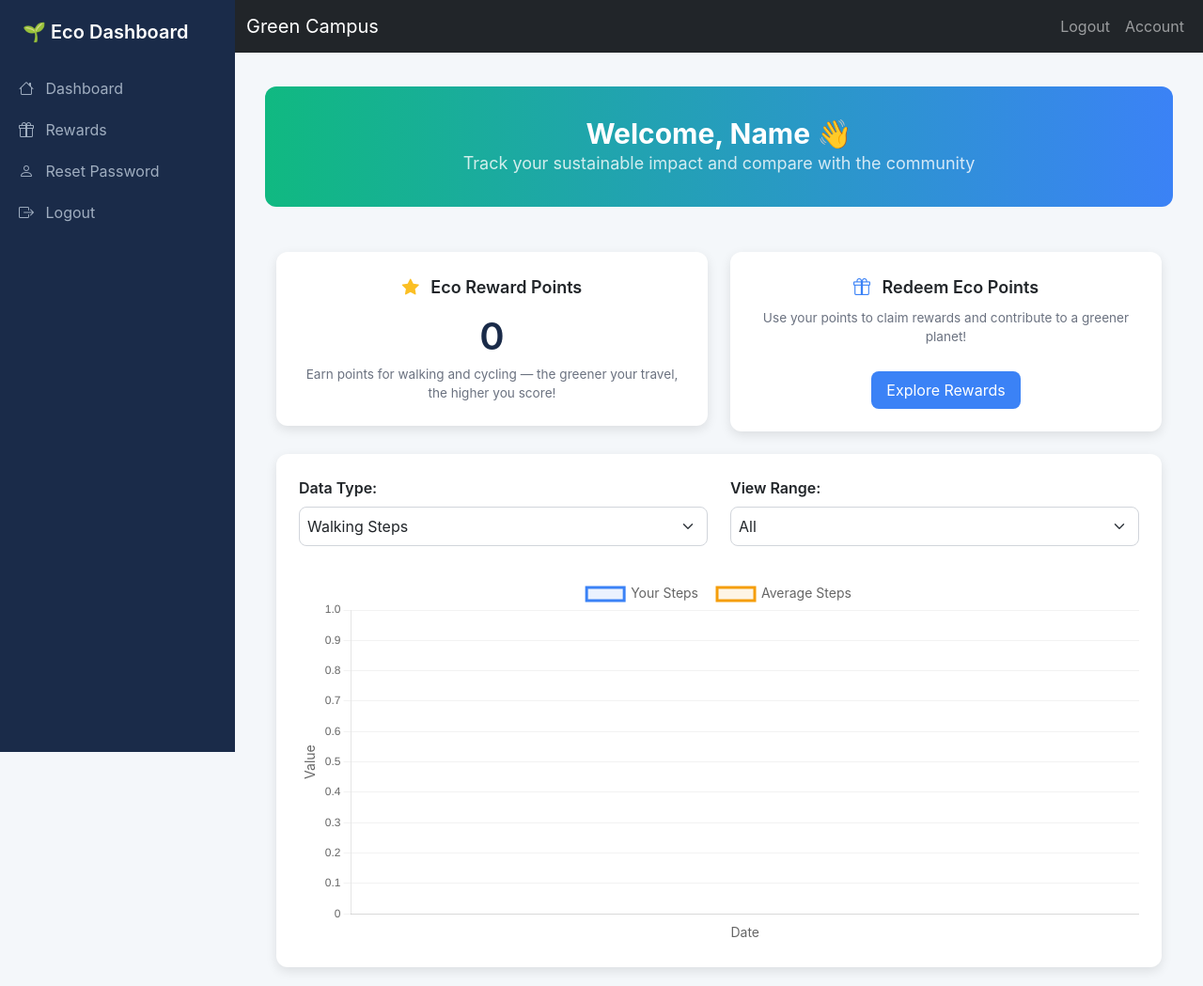
After one commit to radhikari-3/green-campus, a Flask app: page /dashboard in a window 1280 px wide. The commit adds this page. Shown: the whole page at 94% size. Run offline with Flask 3, Linux system fonts and the light colour scheme; the visitor is signed in with stand-in values (Sample User, id 1); data that the repository does not hold is empty.

Commit message:
refactored code and updated the view

```diff
--- a/app/__init__.py
+++ b/app/__init__.py
@@ -11,7 +11,7 @@ from app.logger import logger
 from app.logger import logger
 from app.views.auth import auth_bp
 from app.views.main import main_bp
-from app.views.user_dashboard import user_dash_bp
+from app.views.dashboard import dash_bp
 from config import Config
 
 app = Flask(__name__)
@@ -27,7 +27,7 @@ mail.init_app(app)
 app.register_blueprint(auth_bp)
 app.register_blueprint(main_bp)
 
-app.register_blueprint(user_dash_bp)
+app.register_blueprint(dash_bp)
 
 from app import views, models           # don't remove from here
 from app.debug_utils import reset_db    # don't remove from here
--- a/app/static/css/dashboard.css
+++ b/app/static/css/dashboard.css
@@ -1,56 +1,103 @@
-.dashboard-container {
-    max-width: 900px;
-    margin: 0 auto;
-    padding: 40px 20px;
+body {
+  background-color: #f4f7fa;
+  font-family: 'Inter', sans-serif;
+  margin: 0; /* Prevent default margins causing layout shifts */
+  overflow-x: hidden; /* Prevent horizontal scroll issues */
 }
 
-.dashboard-card {
-    background-color: #ffffff;
-    padding: 25px;
-    border-radius: 8px;
-    box-shadow: 0 4px 6px rgba(0,0,0,0.1);
-    margin-bottom: 30px;
-    text-align: center;
+/* Target Bootstrap navbar (adjust selector if navbar has a custom class) */
+.navbar {
+  position: fixed;
+  top: 0;
+  left: 250px; /* Offset by sidebar width */
+  width: calc(100% - 250px); /* Span remaining viewport width */
+  z-index: 1000; /* Above sidebar */
 }
 
-.dashboard-card h2 {
-    margin-bottom: 10px;
+.sidebar {
+  background: #1a2b49;
+  color: #fff;
+  height: 100vh; /* Full viewport height */
+  min-height: 100vh; /* Ensure it doesn't shrink */
+  max-height: 100vh; /* Prevent overflow */
+  width: 250px;
+  position: fixed;
+  top: 0; /* Align to top of viewport */
+  left: 0; /* Align to left */
+  padding-top: 20px;
+  overflow-y: auto; /* Allow scrolling within sidebar if content overflows */
+  z-index: 900; /* Below navbar */
 }
 
-.dashboard-section {
-    background-color: #f8f9fa;
-    padding: 20px;
-    border-radius: 8px;
+.sidebar a {
+  color: #a0aec0;
+  padding: 10px 20px;
+  display: block;
+  transition: color 0.3s, background 0.3s;
 }
 
-.dashboard-links {
-    list-style-type: none;
-    padding: 0;
+.sidebar a:hover {
+  color: #fff;
+  background: rgba(255, 255, 255, 0.1);
 }
 
-.dashboard-links li {
-    margin: 10px 0;
+.main-content {
+  margin-left: 250px; /* Match sidebar width */
+  padding: 20px;
+  padding-top: 76px; /* Navbar height (56px) + padding (20px) */
+  min-height: 100vh; /* Ensure main content spans viewport height */
+  box-sizing: border-box; /* Prevent padding from causing layout issues */
 }
 
-.dashboard-links a {
-    text-decoration: none;
-    color: #007bff;
+.eco-card {
+  background: #fff;
+  border-radius: 12px;
+  box-shadow: 0 4px 12px rgba(0, 0, 0, 0.1);
+  transition: transform 0.3s;
 }
 
-.dashboard-links a:hover {
-    text-decoration: underline;
+.eco-card:hover {
+  transform: translateY(-5px);
 }
 
-.toggle-container {
-    text-align: center;
-    margin: 20px auto;
-    font-size: 16px;
+.eco-card .point-count {
+  font-size: 2.5rem;
+  font-weight: 600;
+  color: #1a2b49;
 }
 
-.toggle-container select {
-    padding: 6px 12px;
-    font-size: 15px;
-    border-radius: 8px;
-    border: 1px solid #ccc;
-    outline: none;
+.eco-card .hint {
+  font-size: 0.85rem;
+  color: #6b7280;
 }
+
+.header {
+  background: linear-gradient(90deg, #10b981, #3b82f6);
+  color: #fff;
+  border-radius: 12px;
+  padding: 2rem;
+}
+
+.chart-container {
+  background: #fff;
+  border-radius: 12px;
+  padding: 1.5rem;
+  box-shadow: 0 4px 12px rgba(0, 0, 0, 0.1);
+}
+
+.form-select {
+  border-radius: 8px;
+  padding: 0.5rem;
+  border: 1px solid #d1d5db;
+}
+
+.btn-primary {
+  background-color: #3b82f6;
+  border: none;
+  border-radius: 8px;
+  padding: 0.5rem 1rem;
+}
+
+.btn-primary:hover {
+  background-color: #2563eb;
+}
--- /dev/null
+++ b/app/static/js/dashboard.js
@@ -0,0 +1,131 @@
+const walkingData = JSON.parse(document.querySelector('script[data-walking-data]').dataset.walkingData || '[]');
+const cyclingData = JSON.parse(document.querySelector('script[data-cycling-data]').dataset.cyclingData || '[]');
+const avgData = JSON.parse(document.querySelector('script[data-avg-data]').dataset.avgData || '[]');
+const avgCyclingData = JSON.parse(document.querySelector('script[data-avg-cycling-data]').dataset.avgCyclingData || '[]');
+
+const allDates = [...new Set([
+  ...walkingData.map(d => d.date),
+  ...cyclingData.map(d => d.date)
+])].sort();
+
+function filterByRange(data, days) {
+  if (days === 'all') return data;
+  const cutoff = new Date();
+  cutoff.setDate(cutoff.getDate() - parseInt(days));
+  return data.filter(d => new Date(d.x) >= cutoff);
+}
+
+const getDatasets = (type, range) => {
+  const source = type === 'steps' ? walkingData : cyclingData;
+  const avg = type === 'steps' ? avgData : avgCyclingData;
+
+  const dataUser = allDates.map(date => {
+    const entry = source.find(e => e.date === date);
+    return entry ? { x: date, y: type === 'steps' ? entry.steps : entry.distance, eco: entry.eco || 0 } : { x: date, y: 0, eco: 0 };
+  });
+
+  const dataAvg = allDates.map(date => {
+    const entry = avg.find(e => e.date === date);
+    return entry ? { x: date, y: type === 'steps' ? entry.steps : entry.distance } : { x: date, y: 0 };
+  });
+
+  return {
+    user: filterByRange(dataUser, range),
+    avg: filterByRange(dataAvg, range)
+  };
+};
+
+const ctx = document.getElementById("mainChart").getContext("2d");
+let chart;
+
+function updateGraph() {
+  const type = document.getElementById("dataSelection").value;
+  const range = document.getElementById("rangeSelection").value;
+
+  const { user, avg } = getDatasets(type, range);
+  const labels = user.map(e => e.x);
+
+  chart.data.labels = labels;
+  chart.data.datasets[0].data = user;
+  chart.data.datasets[1].data = avg;
+  chart.data.datasets[0].label = type === 'steps' ? 'Your Steps' : 'Your Cycling Distance';
+  chart.data.datasets[1].label = type === 'steps' ? 'Average Steps' : 'Average Cycling Distance';
+  chart.data.datasets[0].borderColor = type === 'steps' ? `#3b82f6` : `#10b981`;
+  chart.data.datasets[1].borderColor = type === 'steps' ? `#f59e0b` : `#6b7280`;
+
+  chart.update();
+}
+
+const initial = getDatasets('steps', 'all');
+chart = new Chart(ctx, {
+  type: 'line',
+  data: {
+    labels: initial.user.map(e => e.x),
+    datasets: [
+      {
+        label: "Your Steps",
+        data: initial.user,
+        borderColor: '#3b82f6',
+        backgroundColor: 'rgba(59, 130, 246, 0.1)',
+        fill: true,
+        tension: 0.4,
+        pointRadius: 5,
+        pointHoverRadius: 8
+      },
+      {
+        label: "Average Steps",
+        data: initial.avg,
+        borderColor: '#f59e0b',
+        backgroundColor: 'rgba(245, 158, 11, 0.1)',
+        fill: true,
+        tension: 0.4,
+        pointRadius: 5,
+        pointHoverRadius: 8
+      }
+    ]
+  },
+  options: {
+    responsive: true,
+    maintainAspectRatio: false,
+    interaction: { mode: 'index', intersect: false },
+    plugins: {
+      legend: {
+        position: 'top',
+        labels: { font: { size: 14, family: 'Inter' }, padding: 20 }
+      },
+      tooltip: {
+        backgroundColor: '#1a2b49',
+        titleFont: { size: 14, family: 'Inter' },
+        bodyFont: { size: 12, family: 'Inter' },
+        callbacks: {
+          label: function(context) {
+            const { raw, dataset } = context;
+            if (raw && typeof raw === 'object' && 'eco' in raw) {
+              return `${dataset.label}: ${raw.y} (Eco Points: ${raw.eco})`;
+            }
+            return `${dataset.label}: ${raw.y ?? raw}`;
+          }
+        }
+      }
+    },
+    scales: {
+      y: {
+        beginAtZero: true,
+        title: {
+          display: true,
+          text: 'Value',
+          font: { size: 14, family: 'Inter' }
+        },
+        grid: { color: 'rgba(0,0,0,0.05)' }
+      },
+      x: {
+        title: {
+          display: true,
+          text: 'Date',
+          font: { size: 14, family: 'Inter' }
+        },
+        grid: { display: false }
+      }
+    }
+  }
+});
--- a/app/templates/base.html
+++ b/app/templates/base.html
@@ -38,17 +38,13 @@
                     </li>
                 {% else %}
                     <li class="nav-item">
-                    <a class="nav-link" href="{{ url_for('auth.reset_password') }}">Reset Password</a>
+                        <a class="nav-link" aria-current="page" href="{{ url_for('dash_bp.logout') }}">Logout</a>
                     </li>
                     <li class="nav-item">
-
-                    <a class="nav-link" aria-current="page" href="{{ url_for('auth.logout') }}">Logout {{ current_user.email }}</a>
-
+                        <a class="nav-link" aria-current="page" href="{{ url_for('dash_bp.account') }}">Account</a>
                     </li>
                 {% endif %}
-                <li class="nav-item">
-                    <a class="nav-link" aria-current="page" href="{{ url_for('auth.account') }}">Account</a>
-                </li>
+
             </ul>
         </div>
     </div>
--- /dev/null
+++ b/app/templates/dashboard.html
@@ -0,0 +1,89 @@
+{% extends "base.html" %}
+
+{% block head %}
+  {{ super() }}
+  <link href="https://cdn.jsdelivr.net/npm/bootstrap@5.3.0/dist/css/bootstrap.min.css" rel="stylesheet">
+  <link href="https://cdn.jsdelivr.net/npm/tailwindcss@2.2.19/dist/tailwind.min.css" rel="stylesheet">
+  <link href="https://cdn.jsdelivr.net/npm/bootstrap-icons/font/bootstrap-icons.css" rel="stylesheet">
+  <link href="{{ url_for('static', filename='css/dashboard.css') }}" rel="stylesheet">
+{% endblock %}
+
+{% block content %}
+<div class="d-flex">
+  <!-- Sidebar -->
+  <nav class="sidebar">
+    <div class="px-4 mb-4">
+      <h3 class="text-xl font-semibold">🌱 Eco Dashboard</h3>
+    </div>
+    <a href="{{ url_for('dash_bp.dashboard') }}"><i class="bi bi-house me-2"></i> Dashboard</a>
+    <a href="{{ url_for('dash_bp.rewards') }}"><i class="bi bi-gift me-2"></i> Rewards</a>
+    <a href="{{ url_for('auth.reset_password') }}" ><i class="bi bi-person me-2"></i> Reset Password</a>
+    <a href="{{ url_for('dash_bp.logout') }}"><i class="bi bi-box-arrow-right me-2"></i> Logout</a>
+  </nav>
+
+  <!-- Main Content -->
+  <div class="main-content w-100">
+    <header class="header mb-5 text-center">
+      <h1 class="text-3xl font-bold">Welcome, {{ username|capitalize }} 👋</h1>
+      <p class="text-lg opacity-80">Track your sustainable impact and compare with the community</p>
+    </header>
+
+    <div class="container-fluid">
+      <div class="row g-4">
+        <!-- Eco Points Card -->
+        <div class="col-lg-6 col-md-6">
+          <div class="eco-card p-4 text-center">
+            <h4 class="font-semibold text-lg mb-2"><i class="bi bi-star-fill text-yellow-400 me-2"></i> Eco Reward Points</h4>
+            <p class="point-count">{{ eco_points|int }}</p>
+            <p class="hint">Earn points for walking and cycling — the greener your travel, the higher you score!</p>
+          </div>
+        </div>
+
+        <!-- Redeem Points Card -->
+        <div class="col-lg-6 col-md-6">
+          <div class="eco-card p-4 text-center">
+            <h4 class="font-semibold text-lg mb-2"><i class="bi bi-gift text-blue-500 me-2"></i> Redeem Eco Points</h4>
+            <p class="hint mb-3">Use your points to claim rewards and contribute to a greener planet!</p>
+            <a href="{{ url_for('dash_bp.rewards') }}" class="btn btn-primary">Explore Rewards</a>
+          </div>
+        </div>
+
+        <!-- Chart Section -->
+        <div class="col-12">
+          <div class="chart-container">
+            <div class="row mb-4">
+              <div class="col-md-6">
+                <label class="font-semibold mb-2">Data Type:</label>
+                <select id="dataSelection" onchange="updateGraph()" class="form-select">
+                  <option value="steps">Walking Steps</option>
+                  <option value="cycling">Cycling Distance</option>
+                </select>
+              </div>
+              <div class="col-md-6">
+                <label class="font-semibold mb-2">View Range:</label>
+                <select id="rangeSelection" onchange="updateGraph()" class="form-select">
+                  <option value="all">All</option>
+                  <option value="7">Last 7 Days</option>
+                  <option value="30">Last 30 Days</option>
+                </select>
+              </div>
+            </div>
+            <div style="height: 400px;">
+              <canvas id="mainChart"></canvas>
+            </div>
+          </div>
+        </div>
+      </div>
+    </div>
+  </div>
+</div>
+
+    <script
+  data-walking-data='{{ walking_data|tojson }}'
+  data-cycling-data='{{ cycling_data|tojson }}'
+  data-avg-data='{{ avg_data|tojson }}'
+  data-avg-cycling-data='{{ avg_cycling_data|tojson }}'
+></script>
+<script src="https://cdn.jsdelivr.net/npm/chart.js"></script>
+<script src="{{ url_for('static', filename='js/dashboard.js') }}"></script>
+{% endblock %}
--- a/app/templates/home.html
+++ b/app/templates/home.html
@@ -23,7 +23,8 @@
                 <h3>Smart Energy Dashboard</h3>
                 <p>Monitor real-time energy usage and optimize campus-wide consumption.</p>
             </div>
-             <a href="{{ url_for('user_dash_bp.eco_points_dashboard') }}" class="feature-card" style="text-decoration: none; color: inherit;">
+            <a href="{{ url_for('auth.login') if not current_user.is_authenticated else url_for('dash_bp.dashboard') }}"
+               class="feature-card" style="text-decoration: none; color: inherit;">
                 <h3>Eco-Points Rewards</h3>
                 <p>Earn Eco-Points for sustainable actions and redeem exciting rewards!</p>
             </a>
--- a/app/views/user_dashboard.py
+++ b/app/views/dashboard.py
@@ -1,21 +1,34 @@
 import base64
 import random
+from datetime import datetime
 from io import BytesIO
 
 import qrcode
 from flask import Blueprint, render_template, request, redirect, flash, url_for
-from flask_login import login_required, current_user
+from flask_login import login_required, current_user, logout_user
 from flask_mail import Message
 from sqlalchemy import func
 
 from app import db, mail
 from app.models import ActivityLog
 
-user_dash_bp = Blueprint('user_dash_bp', __name__, url_prefix='/user_dashboard')
+dash_bp = Blueprint('dash_bp', __name__)
 
-@user_dash_bp.route("/eco-points-dashboard")
+
+@dash_bp.route('/account')
 @login_required
-def eco_points_dashboard():
+def account():
+    return redirect(url_for('dash_bp.dashboard'))
+
+@dash_bp.route('/logout')
+def logout():
+    logout_user()
+    return redirect(url_for('main.home'))
+
+@dash_bp.route("/dashboard")
+@login_required
+def dashboard():
+    days_since = (datetime.utcnow() - current_user.signup_date).days
     email = current_user.email
 
     # Fetch walking activity
@@ -67,7 +80,7 @@ def eco_points_dashboard():
     total_eco_points = db.session.query(func.sum(ActivityLog.eco_points)).filter(ActivityLog.email == email).scalar() or 0
 
     return render_template(
-        "eco_points_dashboard.html",
+        "dashboard.html",
         title="Eco Points Dashboard",
         username=email.split('@')[0],
         walking_data=walking_data,
@@ -75,12 +88,13 @@ def eco_points_dashboard():
         avg_data=avg_data,
         avg_cycling_data=avg_cycling_data,
         eco_points=int(total_eco_points),
-        all_logs=[]
+        all_logs=[],
+        days_since=days_since
     )
 
 
 
-@user_dash_bp.route("/rewards", methods=["GET", "POST"])
+@dash_bp.route("/rewards", methods=["GET", "POST"])
 @login_required
 def rewards():
     email = current_user.email
@@ -140,7 +154,7 @@ def rewards():
     )
 
 
-@user_dash_bp.route('/send_email', methods=['GET', 'POST'])
+@dash_bp.route('/send_email', methods=['GET', 'POST'])
 def send_email():
     if request.method == 'POST':
         recipient = request.form['recipient']
@@ -154,7 +168,7 @@ def send_email():
         return redirect(url_for('main.home'))
     return redirect(url_for('main.home'))
 
-@user_dash_bp.route("/send_qr_email", methods=["POST"])
+@dash_bp.route("/send_qr_email", methods=["POST"])
 @login_required
 def send_qr_email():
     qr_data = request.form.get('qr_data', '')
@@ -162,7 +176,7 @@ def send_qr_email():
 
     if not qr_data:
         flash('QR data missing. Please redeem again.', 'danger')
-        return redirect(url_for('user_dash_bp.rewards'))
+        return redirect(url_for('dash_bp.rewards'))
 
     # Generate QR code
     qr = qrcode.QRCode(version=1, box_size=10, border=4)
@@ -203,4 +217,4 @@ def send_qr_email():
     mail.send(msg)
 
     flash("QR voucher sent to your email 📩", "success")
-    return redirect(url_for("user_dash_bp.rewards"))
+    return redirect(url_for("dash_bp.rewards"))
```
Also changed, not shown: app/static/js/rewards.js (added, +23 -0 lines), app/templates/account.html (deleted, +0 -36 lines), app/templates/eco_points_dashboard.html (deleted, +0 -235 lines), app/templates/rewards.html (+3 -28 lines), app/views/auth.py (+1 -13 lines), 1 other file. Lines whose indentation alone changed are shown as unchanged.
